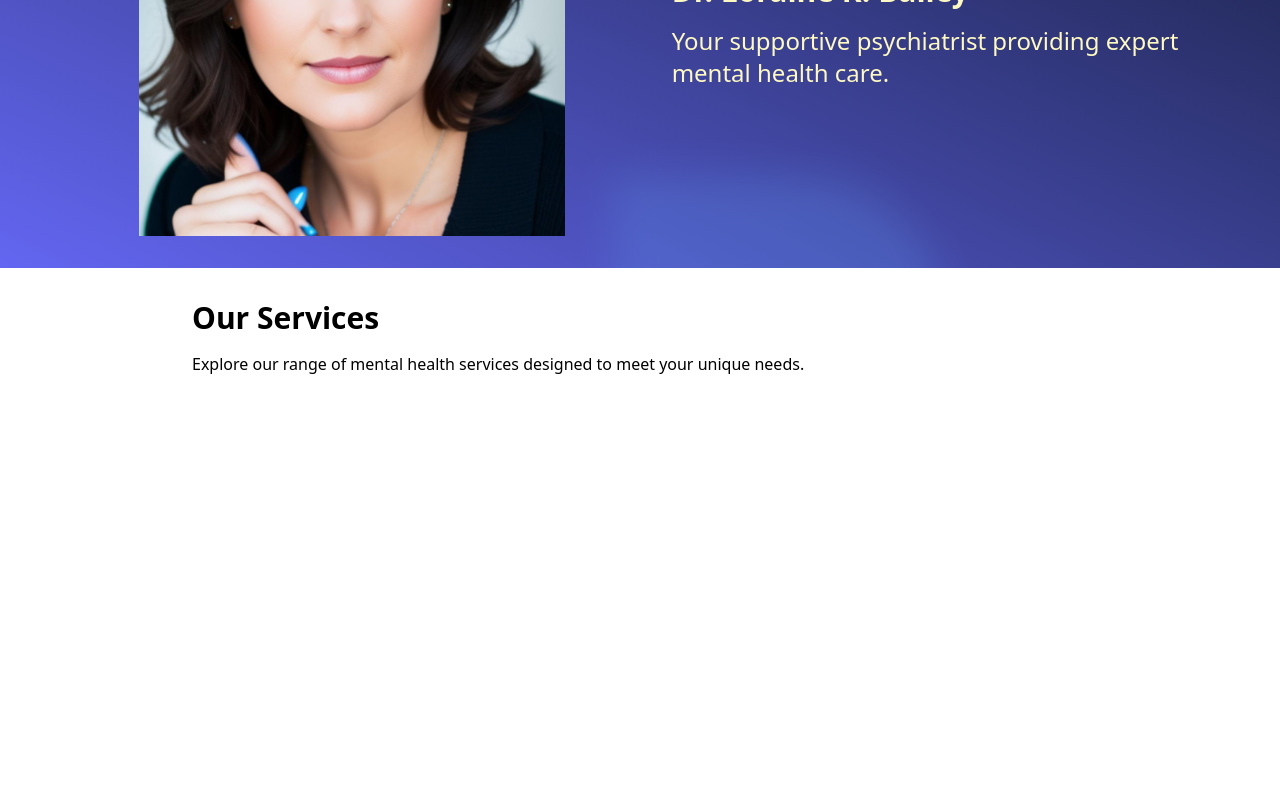
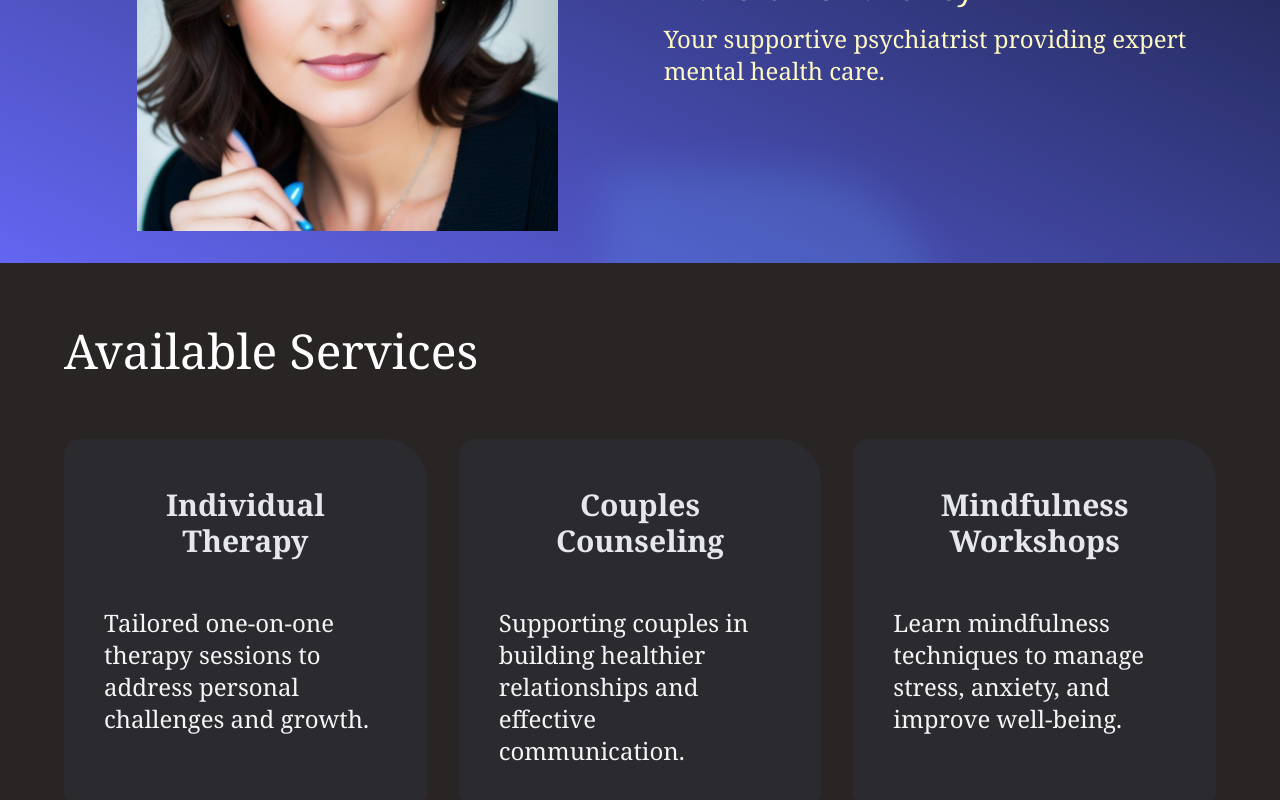
Before and after one commit to davis9001/psychologist-svelte, a SvelteKit app: page / in a window 1280 px wide. Shown: the part 334-1134 px from the top of the page. Before the commit the page ends 800 px from the top, so only its background shows below. Built offline with nearby package versions, Linux system fonts and the light colour scheme.

Commit message:
Services with data, style changes

```diff
--- a/src/app.html
+++ b/src/app.html
@@ -7,6 +7,6 @@
 		%sveltekit.head%
 	</head>
 	<body data-sveltekit-preload-data="hover">
-		<div style="display: contents">%sveltekit.body%</div>
+		<div style="display: contents" class="font-serif">%sveltekit.body%</div>
 	</body>
 </html>
--- a/src/routes/+page.svelte
+++ b/src/routes/+page.svelte
@@ -1,8 +1,13 @@
+<script>
+  import { servicesData } from "../servicesData"
+</script>
+
 <main>
   <!-- Top Navigation -->
   <nav
     class=" flex justify-between items-center p-4 text-slate-900 z-10 absolute w-full"
   >
+    <div class="container max-w-8xl mx-auto flex justify-between">
       <!-- Logo on the left -->
       <div class="flex items-center">
         <a href="/" class=""
@@ -17,11 +22,15 @@
         <a href="#" class="text-white">Services</a>
         <a href="#" class="text-white">Contact</a>
       </div>
+    </div>
   </nav>
 
   <!-- Hero Section -->
   <section
     class="lg:flex items-center justify-center p-8 pt-36 2xl:min-h-screen overflow-hidden bg-gradient-to-tr from-indigo-500 to-slate-900 text-yellow-100"
+  >
+    <div
+      class="container max-w-9xl lg:flex justify-center items-center 2xl:main-h-screen"
     >
       <!-- Headshot with rounded corner -->
       <div class="hero-headshot w-10/12 lg:w-2/3">
@@ -41,18 +50,33 @@
           Your supportive psychiatrist providing expert mental health care.
         </p>
       </div>
+    </div>
   </section>
 
   <!-- Standard Content Sections -->
-  <section class="p-8">
-    <!-- Add your content sections here -->
-    <div class="max-w-4xl mx-auto">
-      <h2 class="text-3xl font-bold mb-4">Our Services</h2>
-      <p>
-        Explore our range of mental health services designed to meet your unique
-        needs.
+  <section class="p-16 pb-32 bg-stone-800 text-white">
+    <!-- Services Section -->
+    <div class="container max-w-9xl mx-auto">
+      <h2 class="text-3xl lg:text-5xl mb-16">Available Services</h2>
+
+      <!-- Service Cards -->
+      <div class="grid grid-cols-1 md:grid-cols-2 lg:grid-cols-3 gap-8">
+        {#each servicesData as { title, description }, i}
+          <div
+            class="bg-opacity-5 bg-blue-500 p-6 rounded-2xl rounded-tr-[42px]"
+          >
+            <h3
+              class="text-2xl lg:text-3xl font-semibold mb-2 lg:p-6 text-gray-200 text-center"
+            >
+              {title}
+            </h3>
+            <p class="text-gray-100 lg:text-2xl lg:p-4">
+              {description}
             </p>
-      <!-- Add more content sections as needed -->
+            <!-- Add any icon or image related to the service if needed -->
+          </div>
+        {/each}
+      </div>
     </div>
   </section>
 
--- /dev/null
+++ b/src/servicesData.js
@@ -0,0 +1,23 @@
+// src/servicesData.js
+
+export const servicesData = [
+  {
+    title: "Individual Therapy",
+    description:
+      "Tailored one-on-one therapy sessions to address personal challenges and growth.",
+    // Add any additional properties if needed
+  },
+  {
+    title: "Couples Counseling",
+    description:
+      "Supporting couples in building healthier relationships and effective communication.",
+    // Add any additional properties if needed
+  },
+  {
+    title: "Mindfulness Workshops",
+    description:
+      "Learn mindfulness techniques to manage stress, anxiety, and improve well-being.",
+    // Add any additional properties if needed
+  },
+  // Add more service objects as needed
+]
```
Lines whose indentation alone changed are shown as unchanged.
